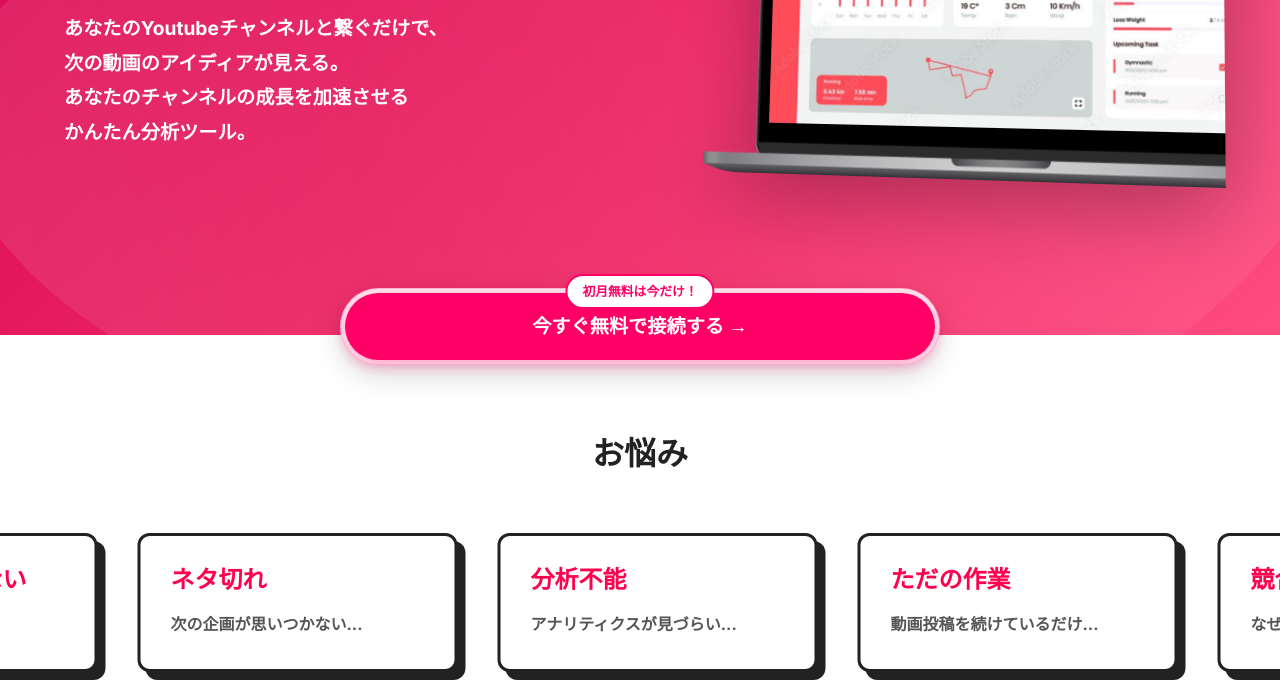
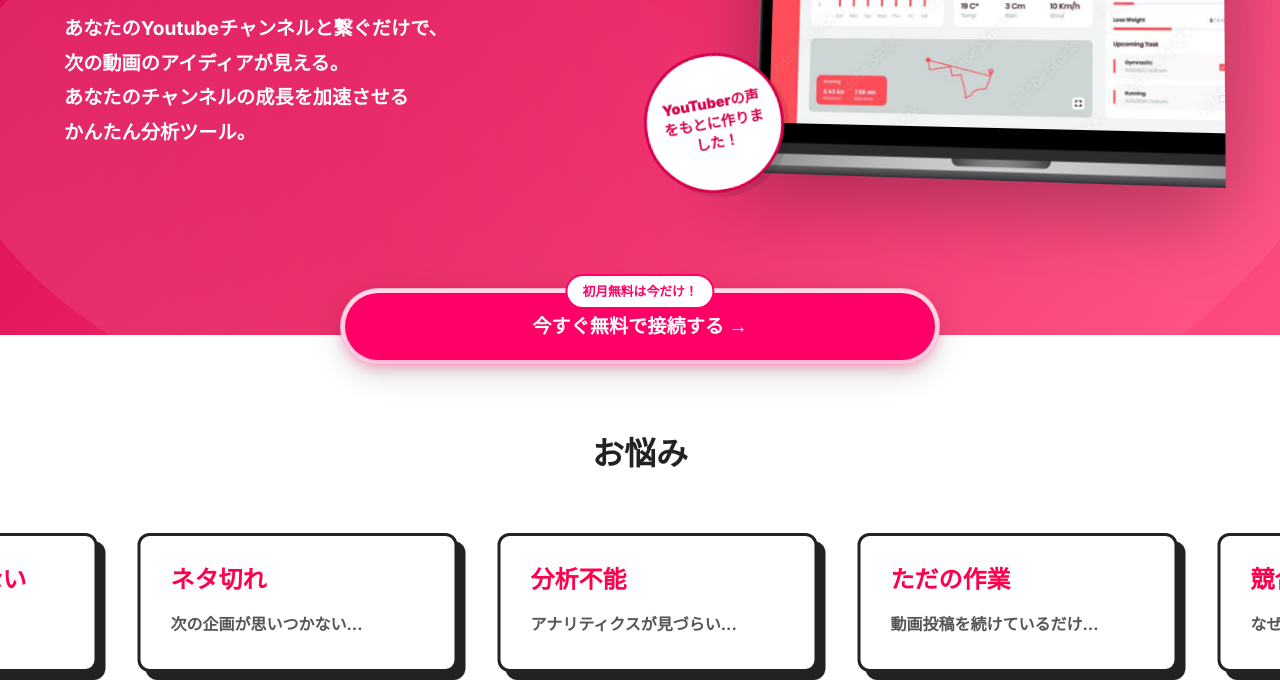
Before and after one commit to Taka6116/bunseki_kun, a plain HTML site: page index.html in a window 1280 px wide. Shown: the part 415-1100 px from the top of the page. Drawn offline with nearby package versions, Linux system fonts and the light colour scheme.

Commit message:
Update style.css

```diff
--- a/style.css
+++ b/style.css
@@ -93,8 +93,8 @@ header {
 
 .speech-bubble {
     position: absolute;
-    top: -60px;   /* 画像の上に配置 */
-    left: -20px;  /* 画像の左上に配置 */
+    top: 240px;   /* 画像の上に配置 */
+    left: -50px;  /* 画像の左上に配置 */
     /* その他の設定は現状のままでOK */
     background: #fff;
     color: #D6004D;
```
